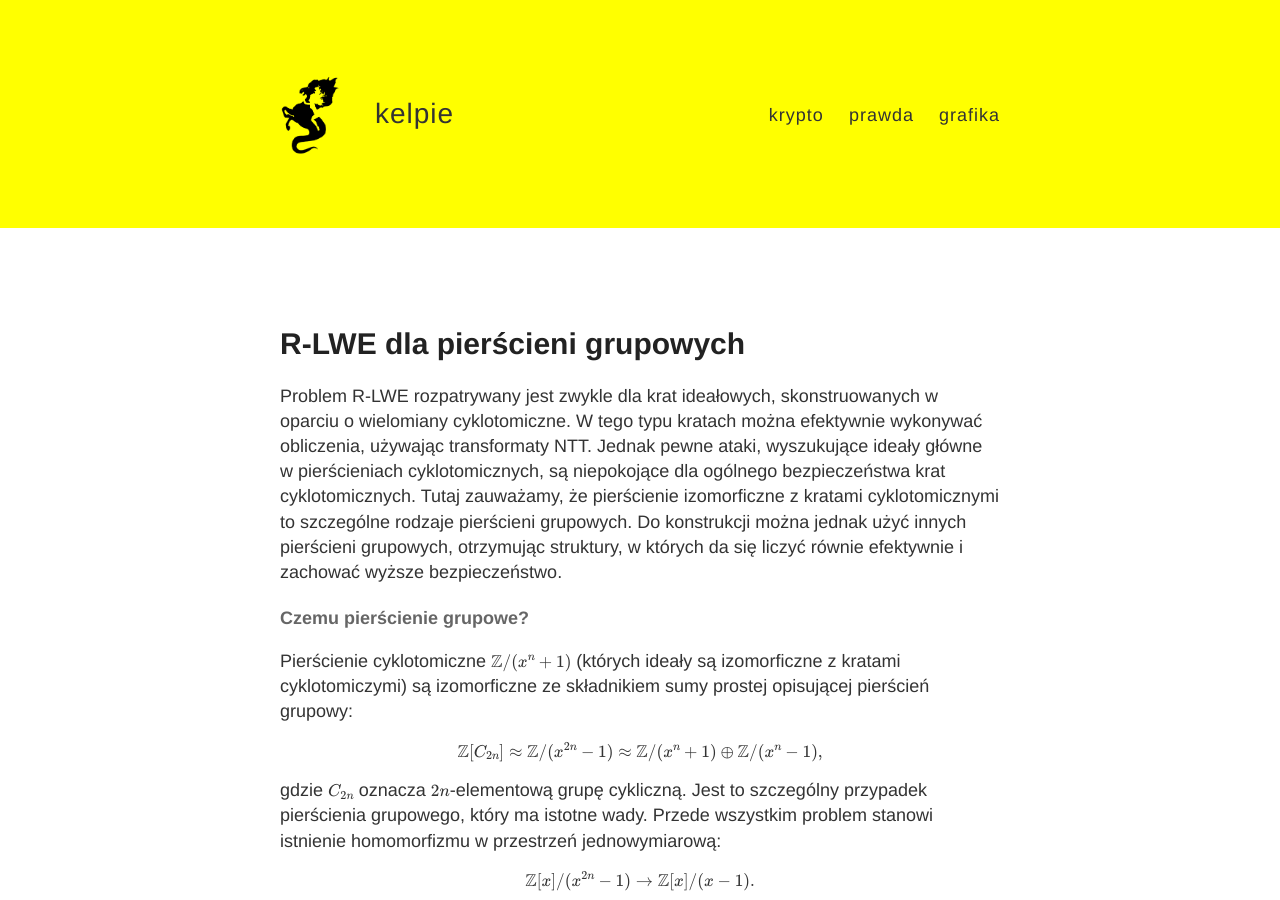
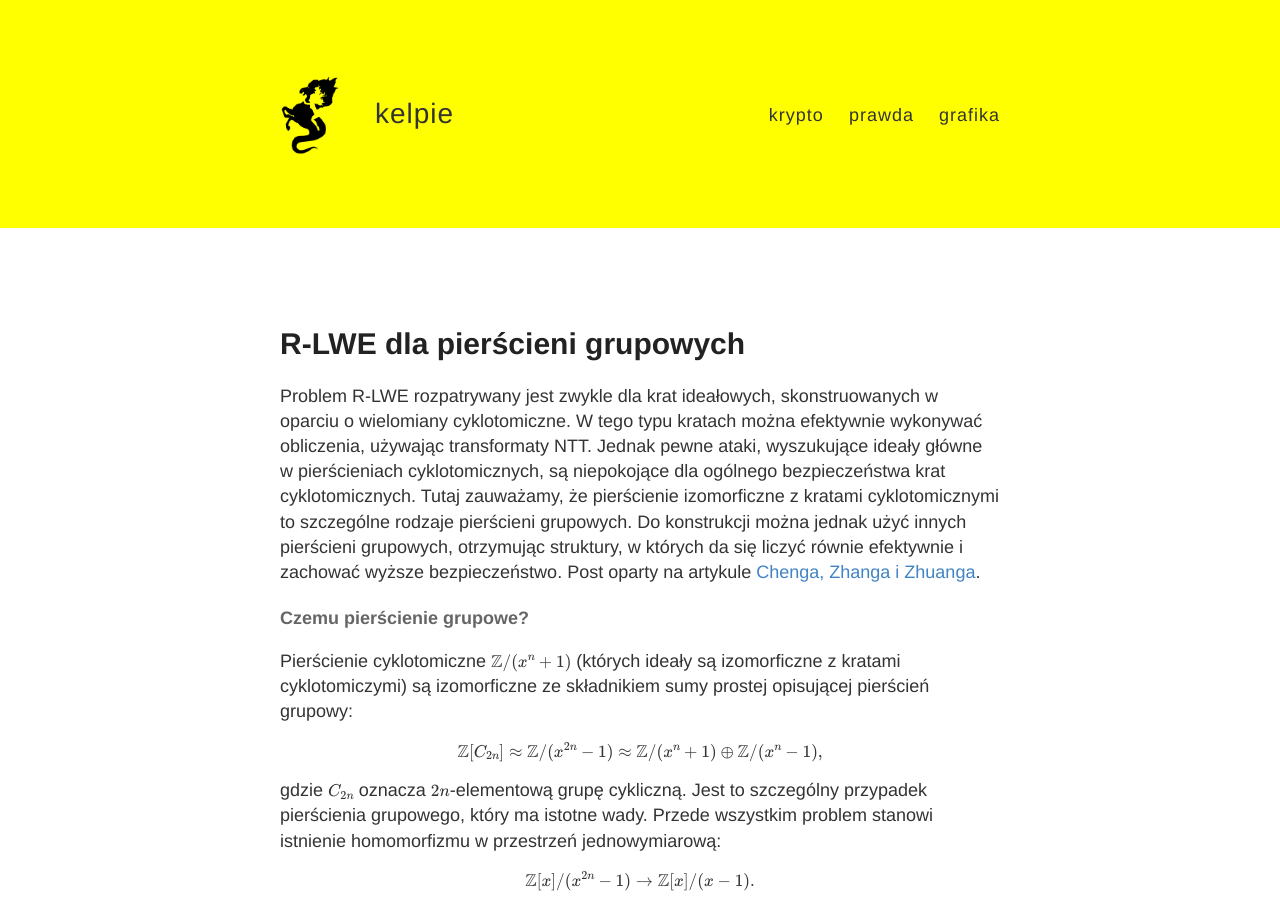
Before and after one commit to keIpie/keIpie.github.io, a Jekyll site: the page built from rg/_posts/2021-3-26-gr_lwe.md, in a window 1280 px wide and 900 px high. Built offline with Jekyll 4.4.1, drawn with Linux system fonts in a browser that asks for light colours; formulas are drawn with MathJax 3.

Commit message:
gr zanurzenia

```diff
--- a/rg/_posts/2021-3-26-gr_lwe.md
+++ b/rg/_posts/2021-3-26-gr_lwe.md
@@ -9,7 +9,8 @@ używając transformaty NTT. Jednak pewne ataki, wyszukujące ideały główne w
 są niepokojące dla ogólnego bezpieczeństwa krat cyklotomicznych. Tutaj zauważamy, że
 pierścienie izomorficzne z kratami cyklotomicznymi to szczególne rodzaje pierścieni grupowych.
 Do konstrukcji można jednak użyć innych pierścieni grupowych, otrzymując struktury, w których
-da się liczyć równie efektywnie i zachować wyższe bezpieczeństwo.
+da się liczyć równie efektywnie i zachować wyższe bezpieczeństwo. Post oparty na artykule
+[Chenga, Zhanga i Zhuanga](https://eprint.iacr.org/2016/1169.pdf).
 
 #### Czemu pierścienie grupowe?
 
```
